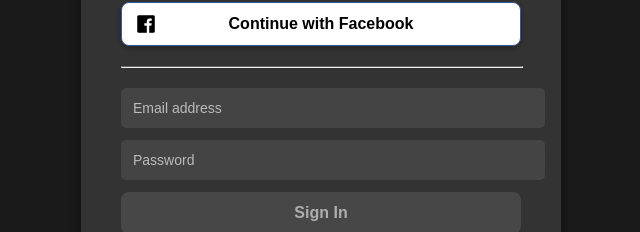
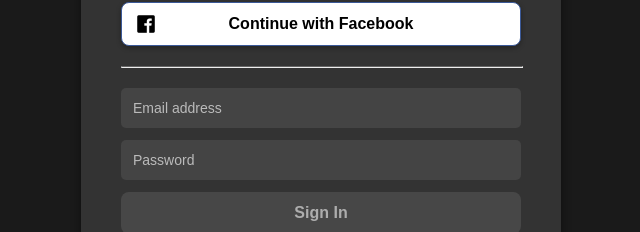
Before and after one commit to dkpunit/workout-tracker, a React (Create React App) app: page /login in a window 1280 px wide. Shown: the part 289-521 px from the top of the page, without its empty margins (319-959 px from the left). Built offline with nearby package versions, Linux system fonts and the light colour scheme; no server answers.

Commit message:
updated code

```diff
--- a/src/pages/Login.css
+++ b/src/pages/Login.css
@@ -31,7 +31,7 @@
   display: flex;
   align-items: center;
   justify-content: center;
-  position: relative; /* Allows absolute positioning of icon */
+  position: relative;
   width: 100%;
   background-color: white;
   color: black;
@@ -52,7 +52,7 @@
   width: 24px;
   height: 24px;
   position: absolute;
-  left: 12px; /* Ensures icons are positioned consistently */
+  left: 12px;
 }
 
 /* Text inside button */
@@ -88,9 +88,13 @@
   margin: 20px 0;
 }
 
-/* Email & Password Fields */
+/* Email & Password Fields (Updated Alignment) */
+.input-container {
+  width: 100%;
+}
+
 input {
-  width: 100%;
+  width: calc(100% - 24px); /* Adjusts width to match buttons */
   padding: 12px;
   margin-bottom: 12px;
   border: none;
@@ -98,6 +102,9 @@ input {
   font-size: 14px;
   background-color: #444;
   color: white;
+  display: block;
+  margin-left: auto;
+  margin-right: auto;
 }
 
 input::placeholder {
@@ -121,7 +128,7 @@ input::placeholder {
 /* Sign-In Button Disabled (When No Input) */
 .email-login-btn:disabled,
 .email-login-btn.disabled {
-  background-color: #555 !important; /* Dark gray */
+  background-color: #555 !important;
   cursor: not-allowed;
   opacity: 0.6;
 }
```
